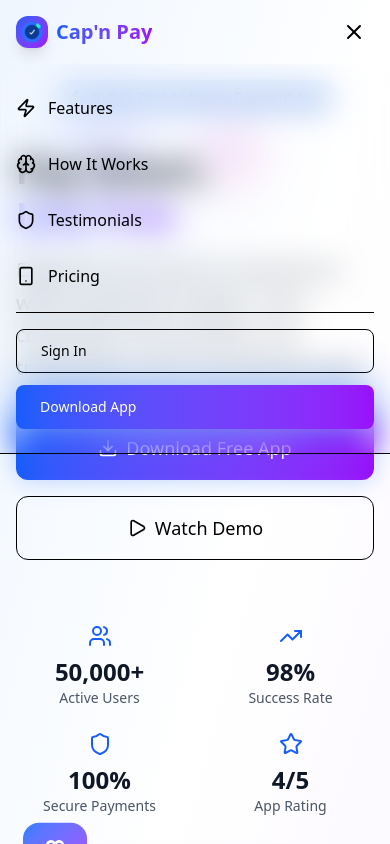
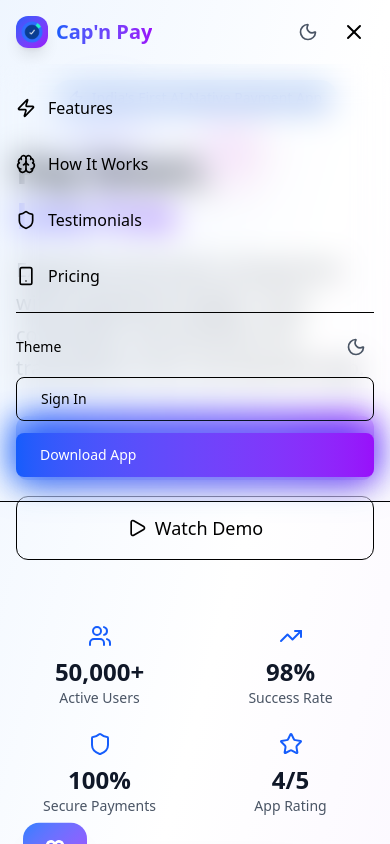
Before and after one commit to boopathydreams/capnpay-website, a Next.js app: page / in a window 390 px wide. Both pictures are taken after a click on the button 354 px from the left and 32 px from the top of the page. Shown: the top 844 px of the page. Built offline with nearby package versions, Linux system fonts and the light colour scheme.

Commit message:
feat: add theme toggle component to navigation for improved user experience

```diff
--- a/src/components/sections/navigation.tsx
+++ b/src/components/sections/navigation.tsx
@@ -5,6 +5,7 @@ import Image from 'next/image'
 import { motion, AnimatePresence } from 'framer-motion'
 import { Button } from '@/components/ui/button'
 import { Container } from '@/components/ui/container'
+import { ThemeToggle } from '@/components/ui/theme-toggle'
 import { Menu, X, Smartphone, Zap, Shield, Brain } from 'lucide-react'
 import { cn } from '@/lib/utils'
 
@@ -110,7 +111,8 @@ const Navigation = () => {
 
           {/* CTA Buttons */}
           <div className="hidden lg:flex items-center space-x-4">
-            <Button variant="outline" className="border-blue-200 hover:bg-blue-50">
+            <ThemeToggle />
+            <Button variant="outline" className="border-blue-200 dark:border-blue-800 hover:bg-blue-50 dark:hover:bg-blue-900/50">
               Sign In
             </Button>
             <Button variant="glow" className="shadow-blue-500/25">
@@ -119,7 +121,8 @@ const Navigation = () => {
           </div>
 
           {/* Mobile Menu Button */}
-          <div className="lg:hidden">
+          <div className="lg:hidden flex items-center space-x-2">
+            <ThemeToggle />
             <Button
               variant="ghost"
               size="icon"
@@ -183,6 +186,10 @@ const Navigation = () => {
                   </motion.button>
                 ))}
                 <div className="flex flex-col space-y-3 pt-4 border-t border-border/50">
+                  <div className="flex items-center justify-between">
+                    <span className="text-sm font-medium text-muted-foreground">Theme</span>
+                    <ThemeToggle />
+                  </div>
                   <Button variant="outline" className="justify-start">
                     Sign In
                   </Button>
--- /dev/null
+++ b/src/components/ui/theme-toggle.tsx
@@ -0,0 +1,41 @@
+"use client"
+
+import { useTheme } from "next-themes"
+import { Button } from "@/components/ui/button"
+import { Moon, Sun } from "lucide-react"
+import { useEffect, useState } from "react"
+
+export function ThemeToggle() {
+  const { theme, setTheme, resolvedTheme } = useTheme()
+  const [mounted, setMounted] = useState(false)
+
+  useEffect(() => {
+    setMounted(true)
+  }, [])
+
+  if (!mounted) {
+    return (
+      <Button variant="ghost" size="icon" className="w-9 h-9">
+        <div className="w-5 h-5" />
+      </Button>
+    )
+  }
+
+  const currentTheme = resolvedTheme || theme
+
+  return (
+    <Button
+      variant="ghost"
+      size="icon"
+      onClick={() => setTheme(currentTheme === "light" ? "dark" : "light")}
+      className="w-9 h-9 hover:bg-gray-100 dark:hover:bg-gray-800"
+    >
+      {currentTheme === "light" ? (
+        <Moon className="w-5 h-5 text-gray-600 dark:text-gray-400" />
+      ) : (
+        <Sun className="w-5 h-5 text-gray-600 dark:text-gray-400" />
+      )}
+      <span className="sr-only">Toggle theme</span>
+    </Button>
+  )
+}
```
